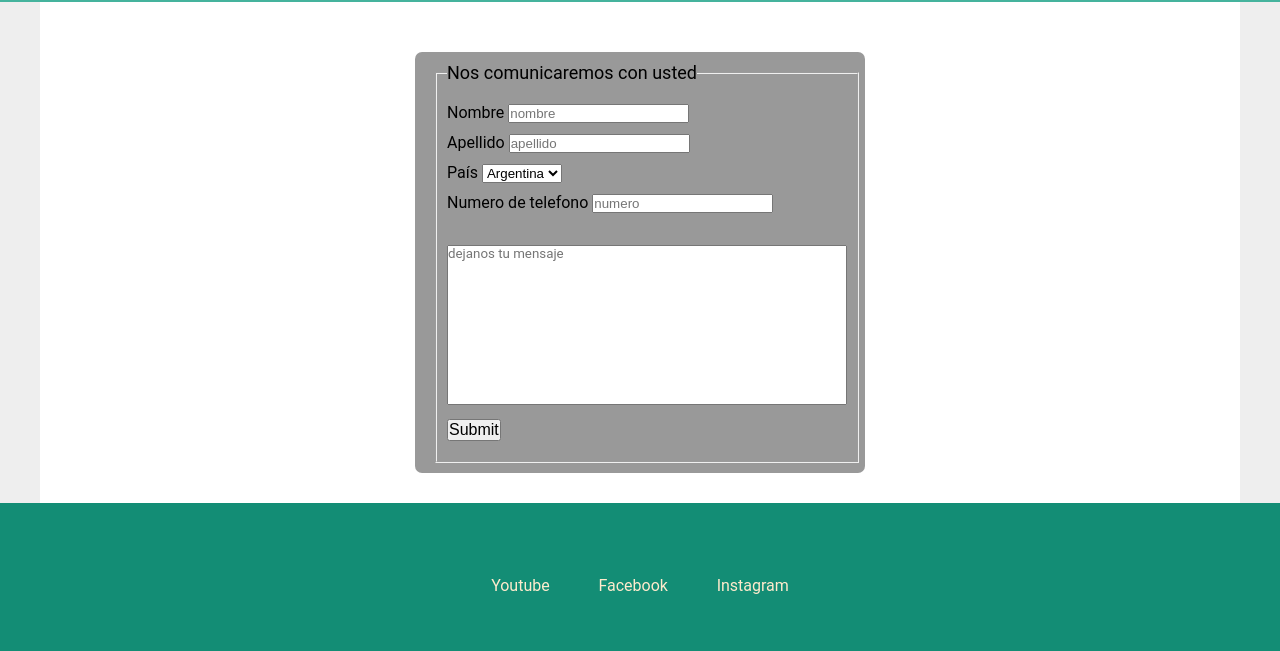
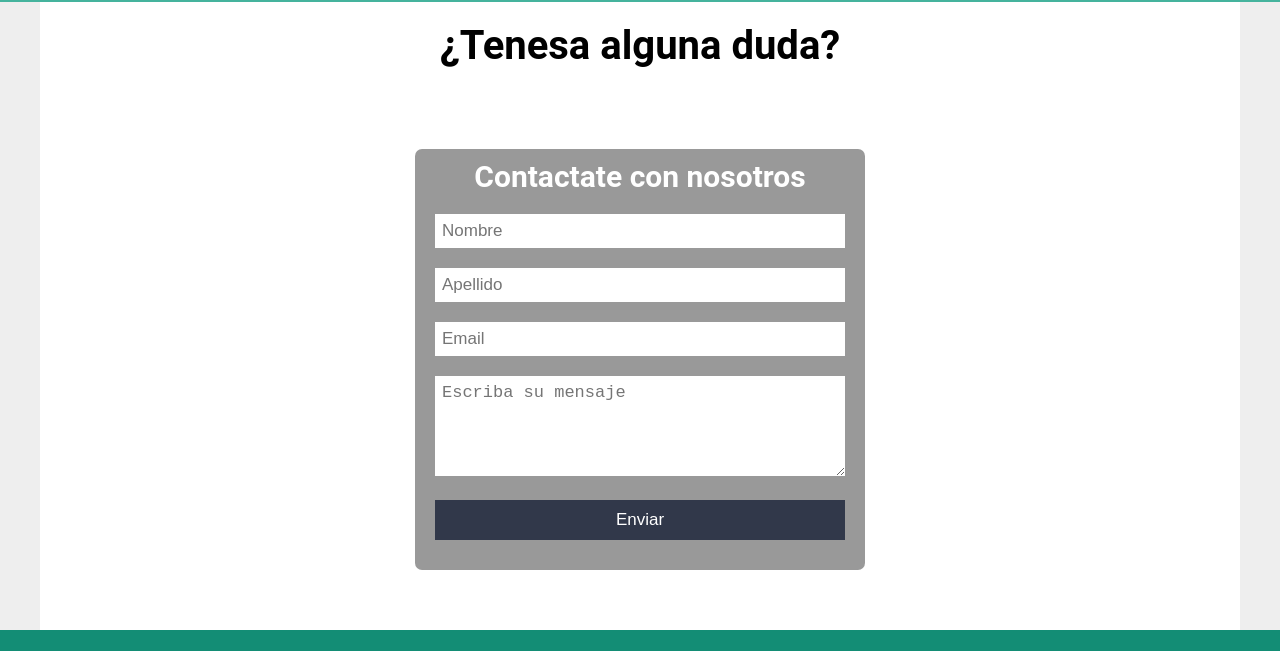
Before and after one commit to LucasCabrera94/Palta_Cabrera, a website: page pages/contacto.html in a window 1280 px wide. Shown: the part 132-783 px from the top of the page. Drawn offline with Linux system fonts and the light colour scheme.

Commit message:
nuevoFormulario

```diff
--- a/pages/contacto.html
+++ b/pages/contacto.html
@@ -46,57 +46,20 @@
       </nav>
     </header>
 
-
     <div class="conteiner">
     <main>
-    <section class="formClass">
-      <form action="" class="formulario">
-        <fieldset>
-          <legend>Nos comunicaremos con usted</legend>
-          <div class="nombre">
-            <label for="nombre">Nombre</label>
-            <input type="text" name="nombre" placeholder="nombre" id="nombre" />
-          </div>
-          <div class="apellido">
-            <label for="apellido">Apellido</label>
-            <input
-              type="text"
-              name="apellido"
-              placeholder="apellido"
-              id="apellido"
-            />
-          </div>
-          <div class="pais">
-            <label for="pais">País</label>
-            <select name="pais" id="pais">
-              <option value="Argentina">Argentina</option>
-              <option value="Uruguay">Uruguay</option>
-              <option value="Chile">Chile</option>
-            </select>
-          </div>
-          <div class="tel">
-            <label for="numero de telefono">Numero de telefono</label>
-            <input
-              type="tel"
-              name="numero de telefono"
-              placeholder="numero"
-              id="numero de telefono"
-            />
-          </div>
-          <textarea
-            name="mensaje"
-            id="mensaje"
-            cols="30"
-            rows="10"
-            placeholder="dejanos tu mensaje"
-          ></textarea>
-          <div>
-            <input type="submit" name="Enviar" class="enviar" />
-          </div>
-        </fieldset>
-      </form>
+      <h1 class="h1contacto">¿Tenesa alguna duda?</h1>
+      <section class="formulario">
+    <form action="">
+      <h2 class="contactoh2">Contactate con nosotros</h2>
+      <input type="text" name="Nombre" placeholder="Nombre">
+      <input type="text" name="Apellido" placeholder="Apellido">
+      <input type="text" name="Email" placeholder="Email">
+      <textarea name="Mensaje" placeholder="Escriba su mensaje" ></textarea>
+      <input type="button" value="Enviar" id="boton">
+    </form>
+    </main>
     </section>
-    </main>
     </div>
 
     <footer>
--- a/scss/_formulario.scss
+++ b/scss/_formulario.scss
@@ -1,49 +1,51 @@
-.formClass {
+form{
+	width: 450px;
+	margin: auto;
+	background-color: rgba(0, 0, 0, 0.4);
+	padding: 10px 20px;
+	box-sizing: border-box;
+	border-radius: 7px;
+}
+.formulario{
+	padding: 5%;
+}
+.h1contacto{
+	padding: 20px;
+}
+.contactoh2{
+	color: #fff;
+	text-align: center;
+	margin: 0;
+	font-size: 30px;
+	margin-bottom: 20px;
+}
+
+input, textarea{
 	width: 100%;
-	padding: 30px;
-	display: flex;
-	justify-content: center;
-	legend {
-		font-family: 'Roboto', sans-serif;
-		font-size: x-large;
+	margin-bottom: 20px;
+	padding: 7px;
+	box-sizing: border-box;
+	font-size: 17px;
+	border: none;
+}
+
+textarea{
+	min-height: 100px;
+	max-height: 200px;
+	max-width: 100%;
+}
+
+#boton{
+	padding: 10px;
+	color: #fff;
+	background-color: #31384a;
+	&:hover{
+		cursor: pointer;
 	}
 }
 
-.formulario {
-	background-color:rgba(0, 0, 0, 0.4);
-	width: 450px;
-	margin-top: 20px;
-	margin: auto;
-	margin-top: 20px;
-	padding: 10px 20px;
-	font-family: 'Roboto', sans-serif;
-	border-radius: 7px;
-	fieldset {
-		padding: 10px;
-	}
-	legend {
-		margin-bottom: 10px;
-		font-size: large;
+@media (max-width:480px){
+	form{
+		width: 100%;
 	}
 }
-.nombre {
-	padding-bottom: 10px;
-}
-.apellido {
-	padding-bottom: 10px;
-}
-.pais {
-	padding-bottom: 10px;
-}
-textarea {
-	margin-top: 2rem;
-	width: 25rem;
-	height: 10rem;
-	resize: none;
-	font-family: 'Roboto', sans-serif;
-}
-.enviar {
-	margin-bottom: 10px;
-	margin-top: 10px;
-	font-size: medium;
-}
```
Also changed, not shown: css/style.css.
